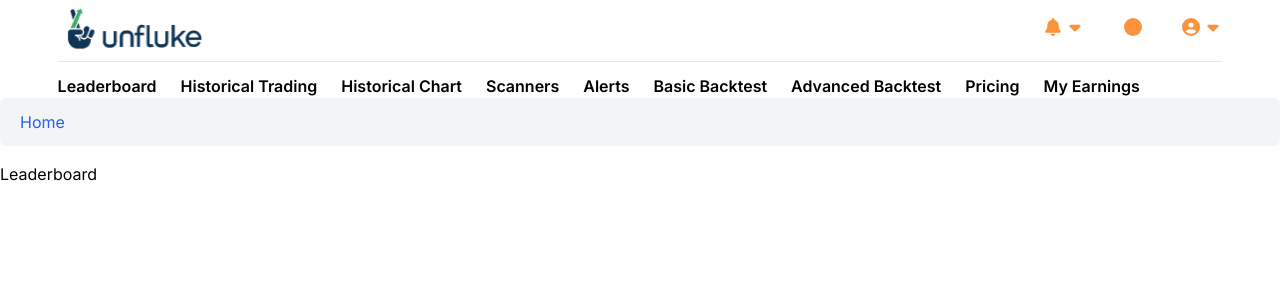
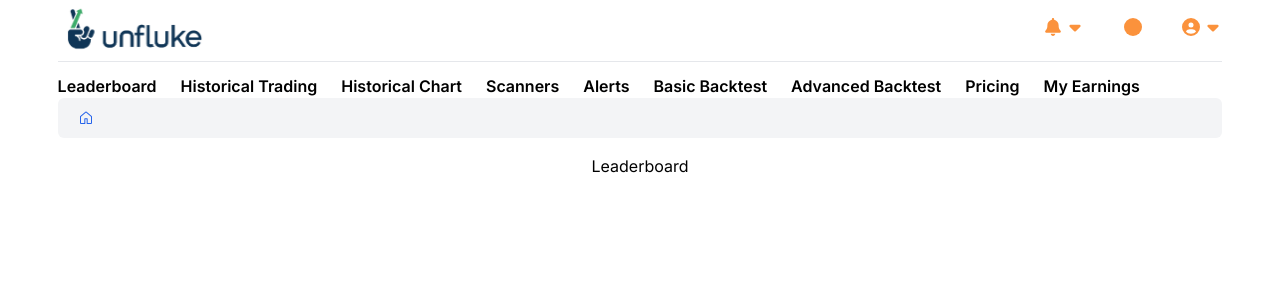
Before and after one commit to blu3IceCube/unfluke-project, a Next.js app: page / in a window 1280 px wide. Shown: the top 300 px of the page. Built offline with nearby package versions, Linux system fonts and the light colour scheme.

Commit message:
styling main section

```diff
--- a/app/(pages)/layout.tsx
+++ b/app/(pages)/layout.tsx
@@ -6,8 +6,12 @@ const Layout = ({ children }: { children: React.ReactNode }) => {
   return (
     <>
       <Navbar />
-      <Breadcrumbs />
-      {children}
+      <main className="flex items-center justify-center w-full">
+        <section className="flex flex-col items-center w-[91%] justify-center">
+          <Breadcrumbs />
+          {children}
+        </section>
+      </main>
     </>
   );
 };
--- a/app/components/Breadcrumbs.tsx
+++ b/app/components/Breadcrumbs.tsx
@@ -2,7 +2,8 @@
 
 import Link from "next/link";
 import { usePathname } from "next/navigation";
-import React, { useState } from "react";
+import React from "react";
+import { GoHome } from "react-icons/go";
 
 const Breadcrumbs = () => {
   const pathname = usePathname();
@@ -11,8 +12,8 @@ const Breadcrumbs = () => {
     <nav className="bg-gray-100 py-3 px-5 rounded-md w-full mb-4">
       <ol className="list-reset flex text-grey-dark">
         <li>
-          <Link href="/">
-            <a className="text-blue-600 hover:text-blue-700">Home</a>
+          <Link href="/" className="text-blue-600 hover:text-blue-700">
+            <GoHome />
           </Link>
         </li>
         {pathnames.map((value, index) => {
@@ -27,8 +28,8 @@ const Breadcrumbs = () => {
           ) : (
             <li key={to}>
               <span className="mx-2">/</span>
-              <Link href={to}>
-                <a className="text-blue-600 hover:text-blue-700">{value}</a>
+              <Link href={to} className="text-blue-600 hover:text-blue-700">
+                {value}
               </Link>
             </li>
           );
--- a/app/components/Navbar.tsx
+++ b/app/components/Navbar.tsx
@@ -1,7 +1,6 @@
 import Image from "next/image";
 import Link from "next/link";
 import { FaCircleUser, FaBell, FaCircle, FaCaretDown } from "react-icons/fa6";
-import { SiWindows } from "react-icons/si";
 
 const navlinks = [
   {
```
